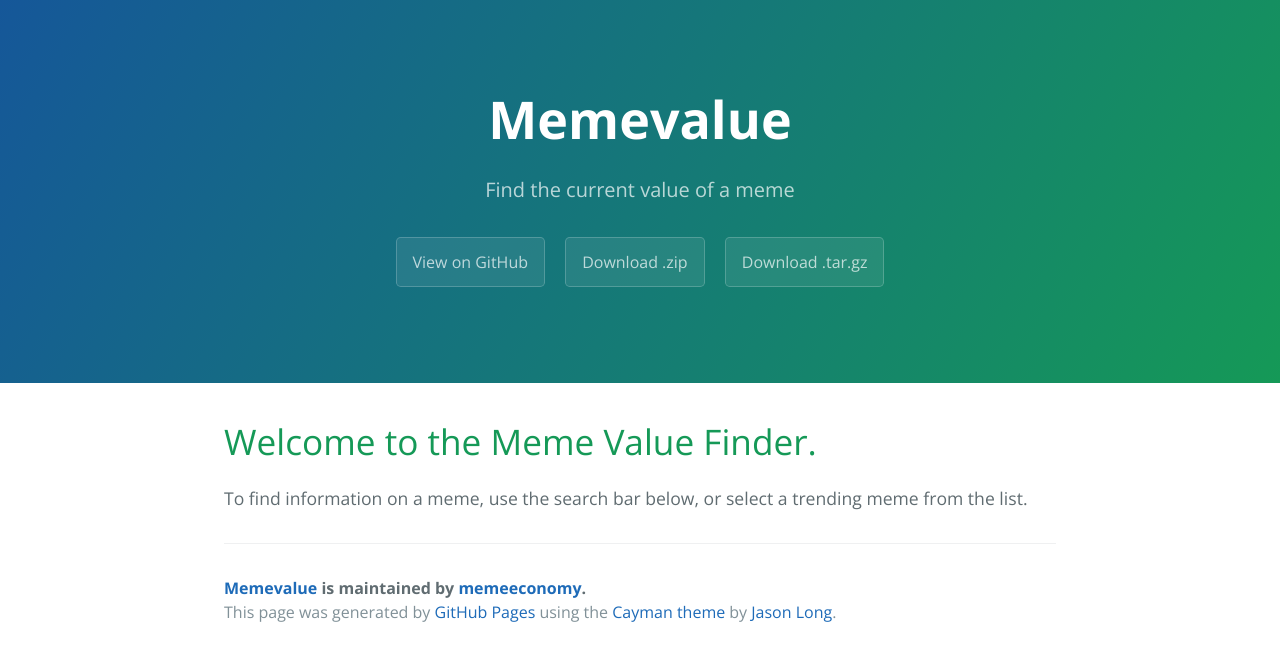
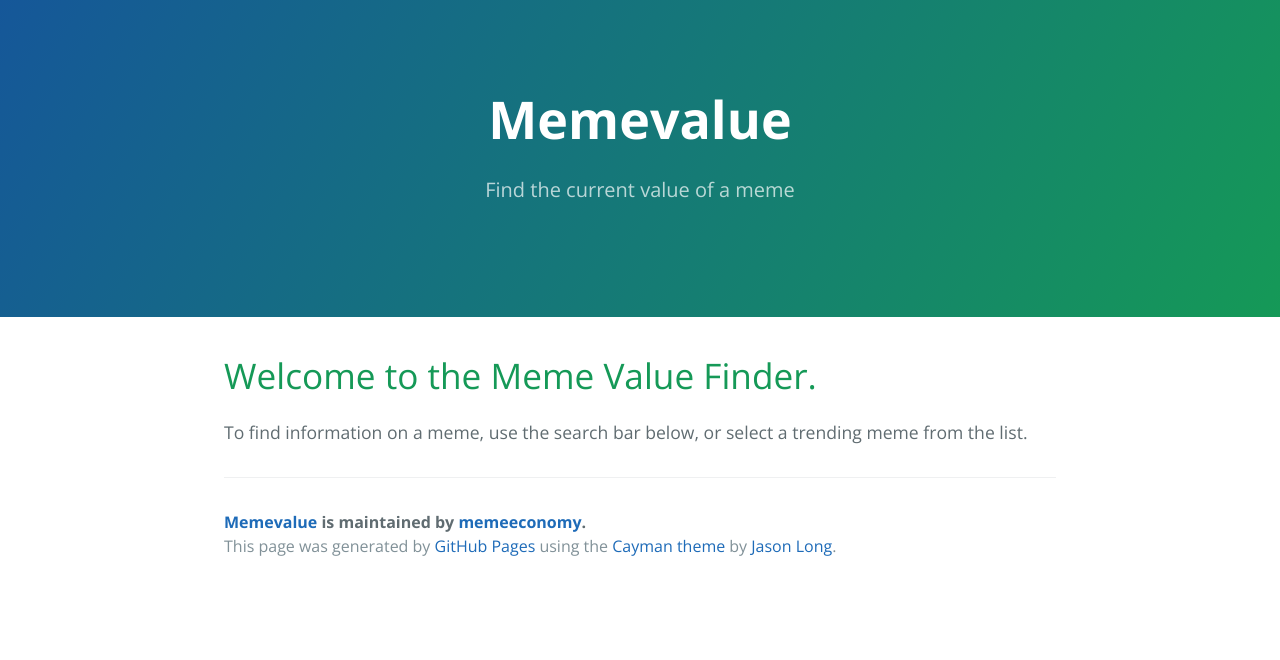
Before and after one commit to memeeconomy/memevalue, a plain HTML site: page index.html in a window 1280 px wide. Drawn offline with nearby package versions, Linux system fonts and the light colour scheme.

Commit message:
Update index.html

```diff
--- a/index.html
+++ b/index.html
@@ -13,9 +13,9 @@
     <section class="page-header">
       <h1 class="project-name">Memevalue</h1>
       <h2 class="project-tagline">Find the current value of a meme</h2>
-      <a href="https://github.com/memeeconomy/memevalue" class="btn">View on GitHub</a>
+      <!--<a href="https://github.com/memeeconomy/memevalue" class="btn">View on GitHub</a>
       <a href="https://github.com/memeeconomy/memevalue/zipball/master" class="btn">Download .zip</a>
-      <a href="https://github.com/memeeconomy/memevalue/tarball/master" class="btn">Download .tar.gz</a>
+      <a href="https://github.com/memeeconomy/memevalue/tarball/master" class="btn">Download .tar.gz</a> -->
     </section>
 
     <section class="main-content">
```
